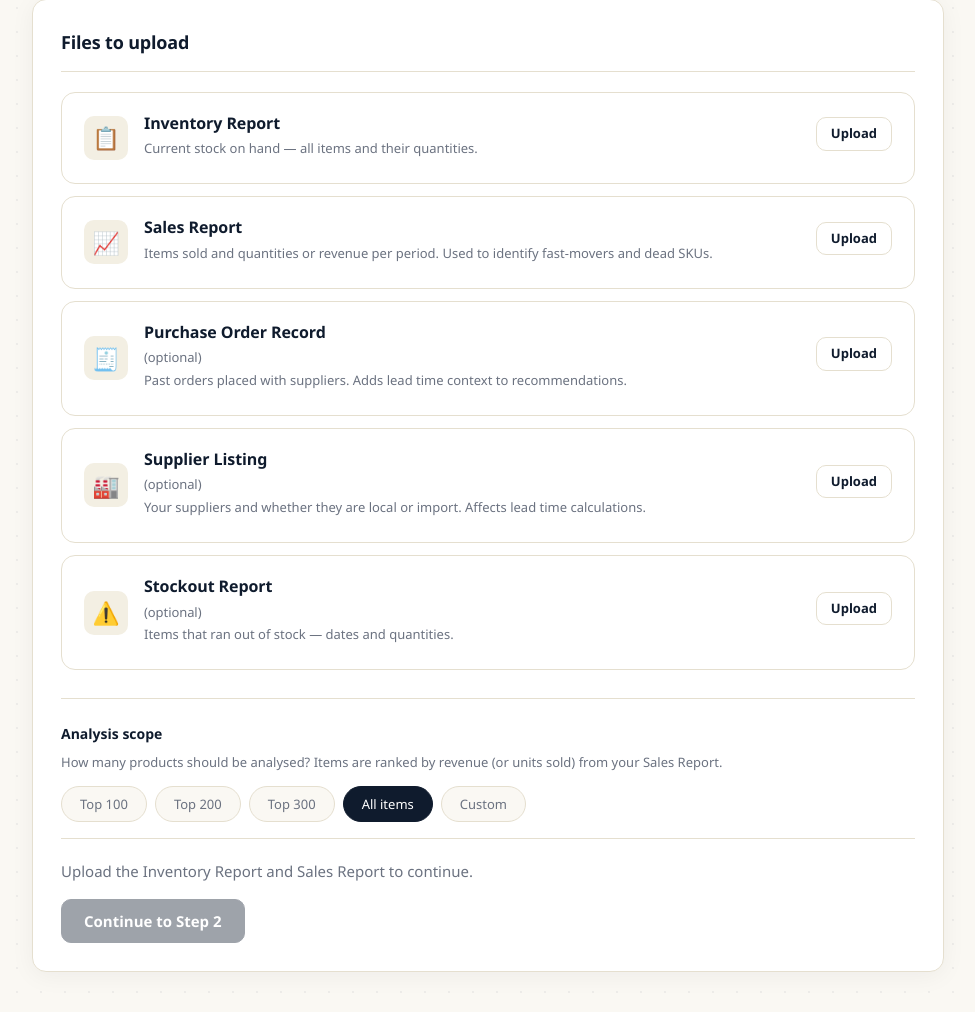
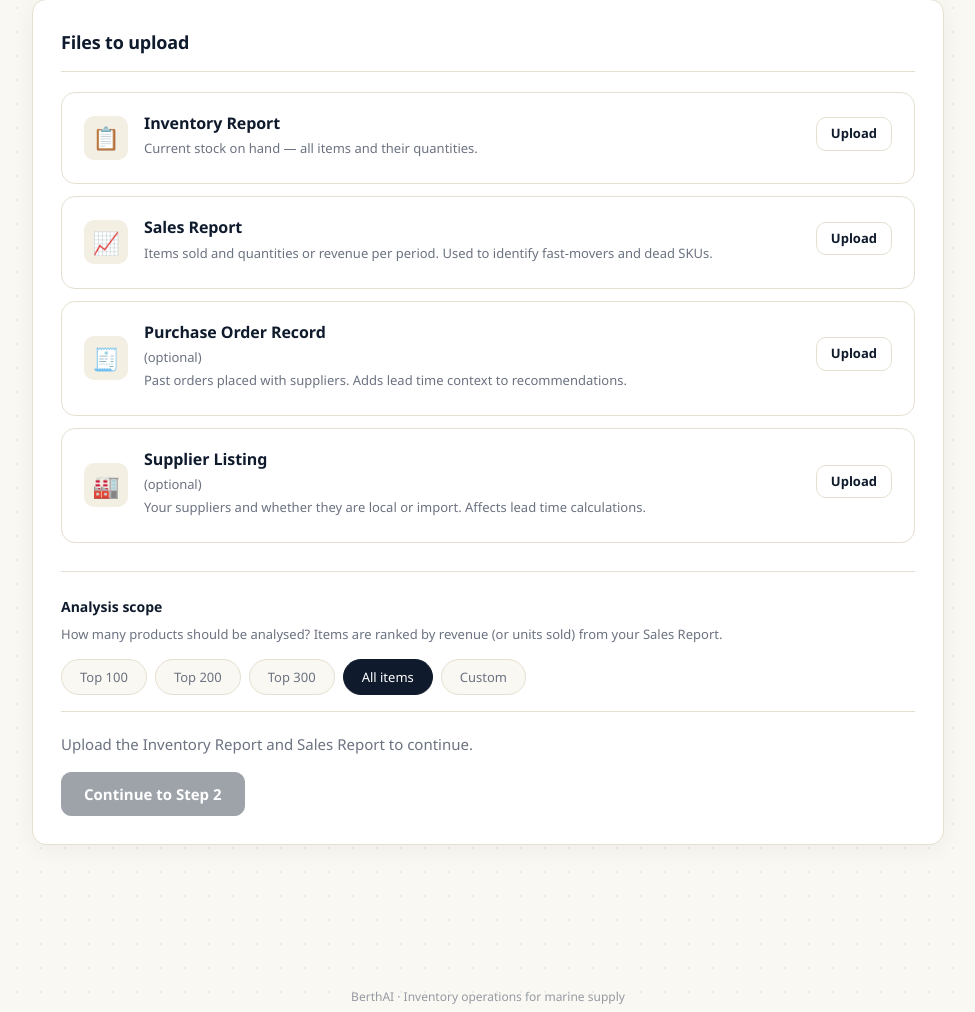
Before and after one commit to brother-yong/berthcast, a Flask app: page /upload in a window 1280 px wide. Shown: the part 401-1413 px from the top of the page, without its empty margins (152-1127 px from the left). Run offline with Flask 3, Linux system fonts and the light colour scheme; the visitor is signed in with stand-in values (Sample User, id 1); data comes from the database, SQL or seed files in the repository.

Commit message:
Remove stockout report upload slot from UI and backend

```diff
--- a/app.py
+++ b/app.py
@@ -37,7 +37,6 @@ FILE_SLOTS = {
     "sales":           "sales",
     "suppliers":       "suppliers",
     "customers":       "customers",
-    "stockouts":       "stockouts",
 }
 
 AVAILABLE_MODELS = [
@@ -867,7 +866,6 @@ def upload_start():
         "sales":           "Sales Report",
         "suppliers":       "Supplier Listing",
         "customers":       "Customer Listing",
-        "stockouts":       "Stockout Report",
     }
     preserved = []
     for slot, label in slot_labels.items():
--- a/templates/upload.html
+++ b/templates/upload.html
@@ -24,7 +24,6 @@
       ('sales',           'slot-sales',           'ICON_SALES','ICON_DONE', 'Sales Report',           '',                        'Items sold and quantities or revenue per period. Used to identify fast-movers and dead SKUs.'),
       ('purchase_orders', 'slot-purchase_orders', 'ICON_PO',   'ICON_DONE', 'Purchase Order Record',  '(optional)',              'Past orders placed with suppliers. Adds lead time context to recommendations.'),
       ('suppliers',       'slot-suppliers',       'ICON_SUP',  'ICON_DONE', 'Supplier Listing',       '(optional)',              'Your suppliers and whether they are local or import. Affects lead time calculations.'),
-      ('stockouts',       'slot-stockouts',       'ICON_STOCK','ICON_DONE', 'Stockout Report',        '(optional)',              'Items that ran out of stock — dates and quantities.'),
     ] %}
 
     {% set icons = {
@@ -137,7 +136,6 @@ let uploadedSlots = {
   purchase_orders: {{ 'true' if tables.purchase_orders else 'false' }},
   sales:           {{ 'true' if tables.sales else 'false' }},
   suppliers:       {{ 'true' if tables.suppliers else 'false' }},
-  stockouts:       {{ 'true' if tables.stockouts else 'false' }},
 };
 
 // AbortControllers keyed by slot — allow in-flight uploads to be cancelled
```
